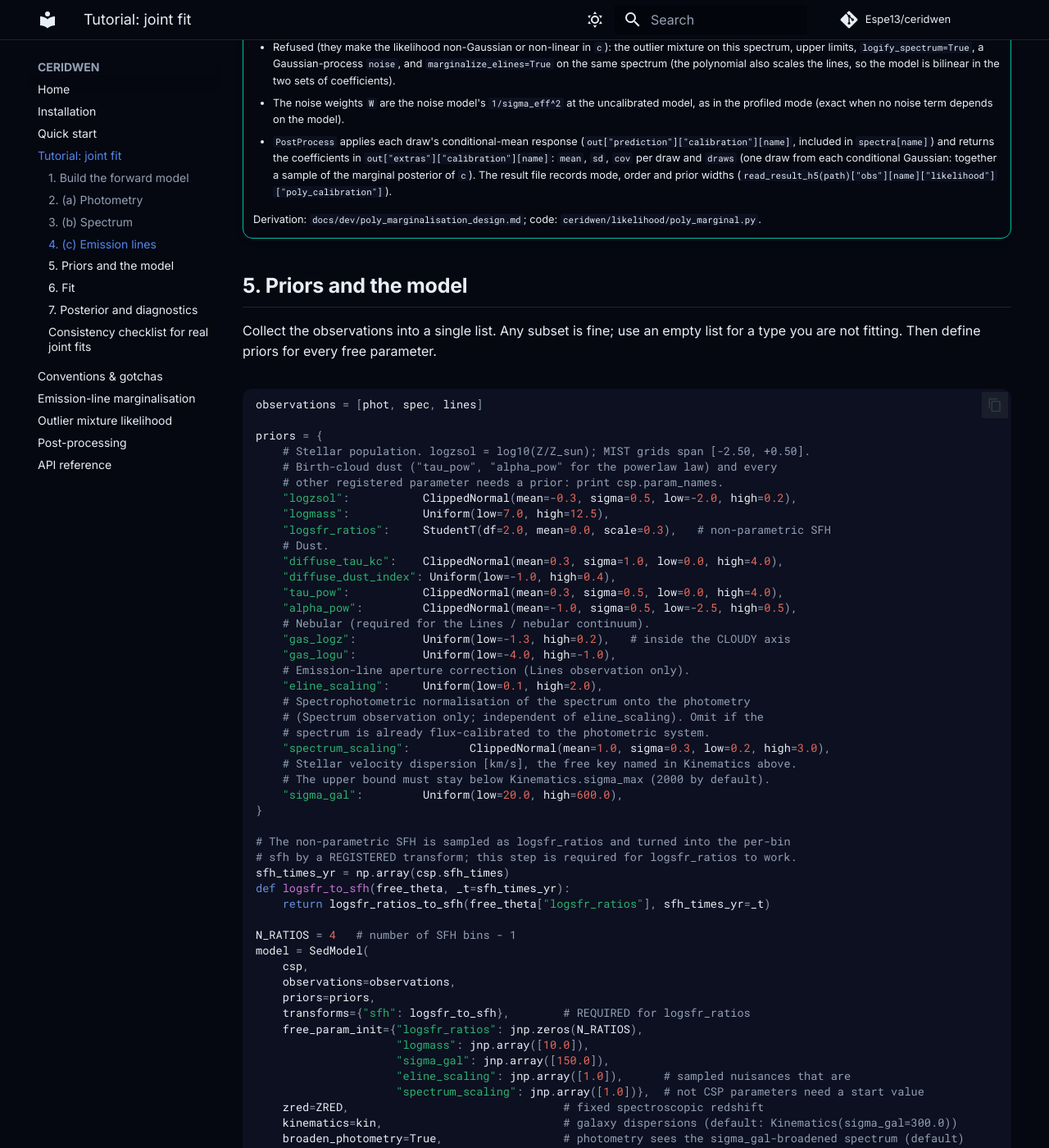
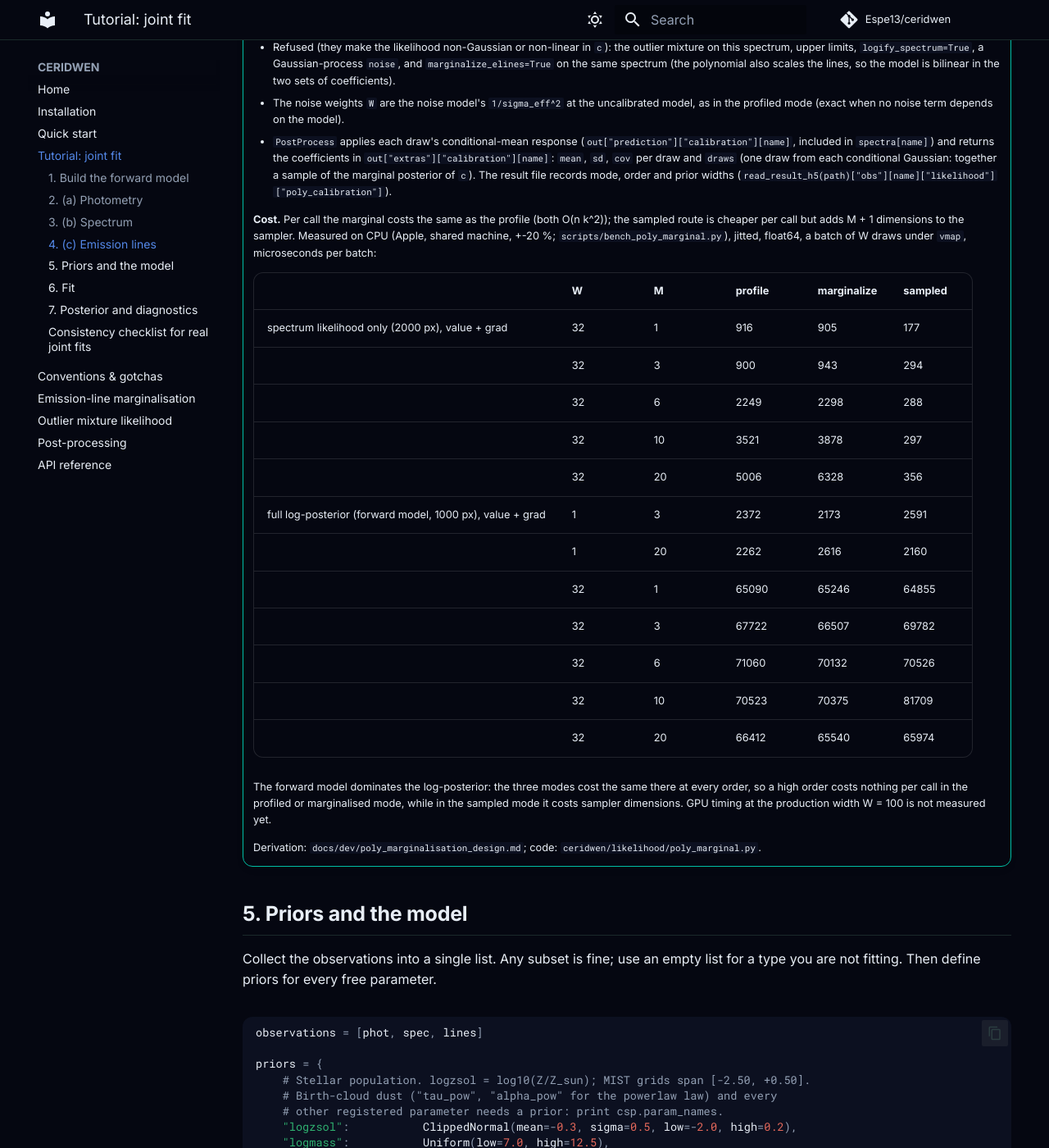
Before and after one commit to Espe13/ceridwen, an MkDocs documentation site: the page built from docs/tutorial.md, in a window 1280 px wide and 1400 px high, scrolled down 5250 px. Shown: the whole window at 82% size. Built offline with MkDocs 1.6.1 and Material for MkDocs 9.7.7, drawn with Linux system fonts in a browser that asks for light colours; comment, search, counter and statistics services are not loaded.

Commit message:
poly marginalisation: CPU timing table in the docs; CHANGES entry
Co-Authored-By: Claude Opus 5.5 (1M context) <noreply@anthropic.com>

```diff
--- a/docs/tutorial.md
+++ b/docs/tutorial.md
@@ -293,6 +293,31 @@ rather than predicting zeros for it.
       marginal posterior of `c`). The result file records mode, order and prior widths
       (`read_result_h5(path)["obs"][name]["likelihood"]["poly_calibration"]`).
 
+    **Cost.** Per call the marginal costs the same as the profile (both O(n k^2)); the sampled
+    route is cheaper per call but adds M + 1 dimensions to the sampler. Measured on CPU
+    (Apple, shared machine, +-20 %; `scripts/bench_poly_marginal.py`), jitted, float64, a batch
+    of W draws under `vmap`, microseconds per batch:
+
+    | | W | M | profile | marginalize | sampled |
+    |---|---|---|---|---|---|
+    | spectrum likelihood only (2000 px), value + grad | 32 | 1 | 916 | 905 | 177 |
+    | | 32 | 3 | 900 | 943 | 294 |
+    | | 32 | 6 | 2249 | 2298 | 288 |
+    | | 32 | 10 | 3521 | 3878 | 297 |
+    | | 32 | 20 | 5006 | 6328 | 356 |
+    | full log-posterior (forward model, 1000 px), value + grad | 1 | 3 | 2372 | 2173 | 2591 |
+    | | 1 | 20 | 2262 | 2616 | 2160 |
+    | | 32 | 1 | 65090 | 65246 | 64855 |
+    | | 32 | 3 | 67722 | 66507 | 69782 |
+    | | 32 | 6 | 71060 | 70132 | 70526 |
+    | | 32 | 10 | 70523 | 70375 | 81709 |
+    | | 32 | 20 | 66412 | 65540 | 65974 |
+
+    The forward model dominates the log-posterior: the three modes cost the same there at
+    every order, so a high order costs nothing per call in the profiled or marginalised mode,
+    while in the sampled mode it costs sampler dimensions. GPU timing at the production width
+    W = 100 is not measured yet.
+
     Derivation: `docs/dev/poly_marginalisation_design.md`; code:
     `ceridwen/likelihood/poly_marginal.py`.
 
```
Also changed, not shown: CHANGES_sept2026.md (+45 -0 lines).
